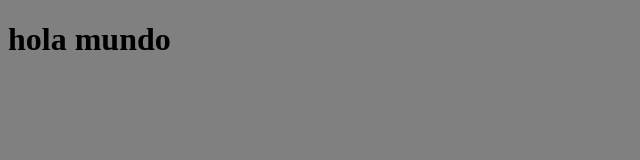
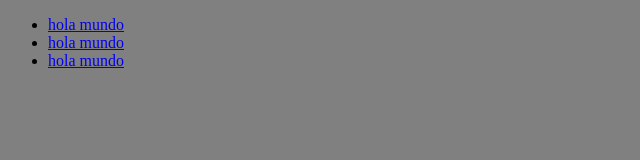
Before and after one commit to Ignacio-Rodriguez-1232/my-website, a plain HTML site: page index.html in a window 1280 px wide. Shown: the whole page, without its empty margins (0-640 px from the left). Drawn offline with Linux system fonts and the light colour scheme.

Commit message:
links website try

```diff
--- a/index.html
+++ b/index.html
@@ -9,7 +9,13 @@
 </head>
 <body>
 
-    <h1>hola mundo</h1>
+    <nav class="nav-menu">
+        <ul>
+            <li><a href="#" class="link-class">hola mundo</a></li>
+            <li><a href="#" class="link-class">hola mundo</a></li>
+            <li><a href="#" class="link-class">hola mundo</a></li>
+        </ul>
+    </nav>
 
 </body>
 </html>
```
